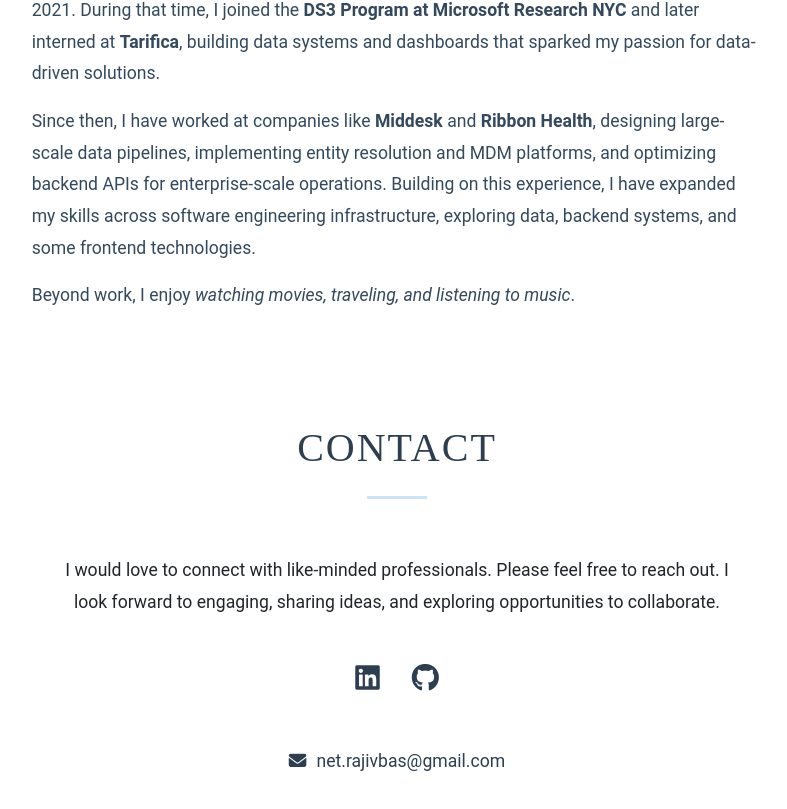
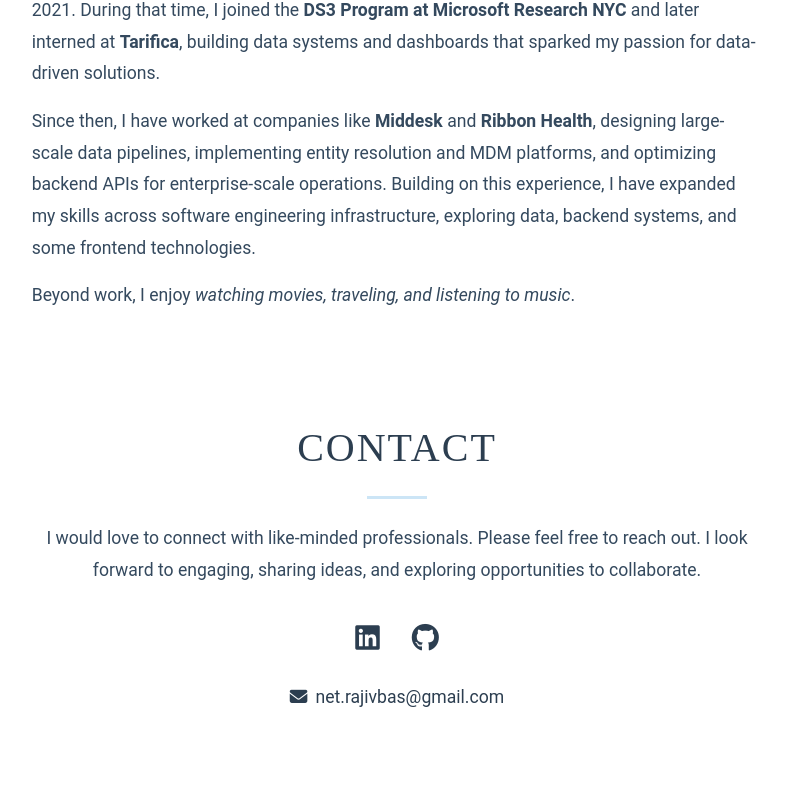
Before and after one commit to rajivbasnet/rajivbasnet.github.io, a React (Create React App) app: page / in a window 1280 px wide. Shown: the part 582-1391 px from the top of the page, without its empty margins (243-1030 px from the left). After the commit the page ends 1357 px from the top, so only its background shows below. Built offline with nearby package versions, Linux system fonts and the light colour scheme.

Commit message:
Fix styles for different sections

```diff
--- a/src/components/about.jsx
+++ b/src/components/about.jsx
@@ -9,7 +9,6 @@
         <Container
           id="aboutme"
           data-spy="scroll"
-          data-target="#navbar-bottom"
           style={{ color: "#1a1a1a", fontFamily: "'Roboto', sans-serif", padding: "3rem 1rem" }}
         >
           <Row className="justify-content-center">
--- a/src/components/contactNF.jsx
+++ b/src/components/contactNF.jsx
@@ -1,5 +1,5 @@
 import React, { Component } from "react";
-import { Container, Row, Col, Card } from "react-bootstrap";
+import { Container, Row, Col } from "react-bootstrap";
 import { getSocials } from "../details/social";
 
 class ContactNF extends Component {
@@ -15,8 +15,8 @@
         <Container
           id="contact"
           style={{
+            color: "#34495e",
             fontFamily: "'Roboto', sans-serif",
-            color: "#34495e",
             padding: "3rem 1rem",
           }}
         >
@@ -34,25 +34,17 @@
               >
                 CONTACT
               </h2>
-              <hr
-                className="my-4"
-                style={{
-                  borderTop: "3px solid #3498db",
-                  width: "60px",
-                  margin: "0 auto 2rem auto",
-                }}
-              />
 
-              <Card
-                style={{
-                  backgroundColor: "#ffffff", // Keep it white
-                  border: "0px",
-                  padding: "2rem",
-                  textAlign: "center",
-                  boxShadow: "0 0px 0px rgba(0,0,0,0.05)",
-                }}
-              >
-                <p style={{ fontSize: "1.1rem", lineHeight: "1.8" }}>
+              <hr className="my-4" style={{ borderTop: "3px solid #3498db", width: "60px", margin: "0 auto 2rem auto" }} />
+
+              <div style={{ textAlign: "center" }}>
+                <p
+                  style={{
+                    fontSize: "1.1rem",
+                    lineHeight: "1.8",
+                    marginBottom: "2rem",
+                  }}
+                >
                   I would love to connect with like-minded professionals. Please feel free to reach out. I look forward to engaging, sharing ideas, and exploring opportunities to collaborate.
                 </p>
 
@@ -66,7 +58,7 @@
                       target="_blank"
                       rel="noopener noreferrer"
                       style={{
-                        color: "#2c3e50", // accent color
+                        color: "#2c3e50",
                         fontSize: "28px",
                         transition: "transform 0.2s, color 0.2s",
                       }}
@@ -84,28 +76,29 @@
                   ))}
                 </div>
 
+                {/* Email */}
                 <p style={{ fontSize: "1.1rem", marginTop: "1.5rem" }}>
                   <a
                     href="mailto:net.rajivbas@gmail.com"
-                    style={{ color: "#2c3e50", textDecoration: "none" }}
+                    style={{
+                      color: "#2c3e50",
+                      textDecoration: "none",
+                      transition: "transform 0.2s, color 0.2s",
+                    }}
                     onMouseEnter={(e) => {
-                        e.currentTarget.style.transform = "scale(1.2)";
-                        e.currentTarget.style.color = "#3498db";
+                      e.currentTarget.style.transform = "scale(1.05)";
+                      e.currentTarget.style.color = "#3498db";
                     }}
                     onMouseLeave={(e) => {
-                        e.currentTarget.style.transform = "scale(1)";
-                        e.currentTarget.style.color = "#2c3e50";
+                      e.currentTarget.style.transform = "scale(1)";
+                      e.currentTarget.style.color = "#2c3e50";
                     }}
                   >
-                    <i
-                      className="fa fa-envelope mr-2"
-                      style={{ marginRight: "10px" }}
-
-                    ></i>
+                    <i className="fa fa-envelope" style={{ marginRight: "8px" }}></i>
                     net.rajivbas@gmail.com
                   </a>
                 </p>
-              </Card>
+              </div>
             </Col>
           </Row>
         </Container>
```
